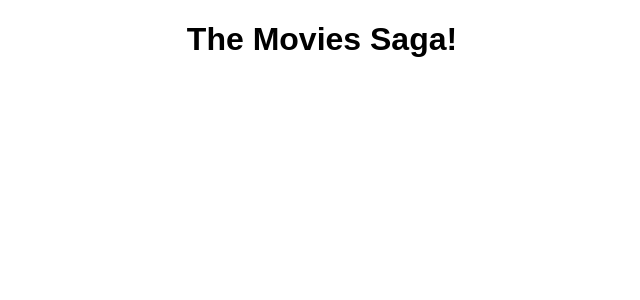
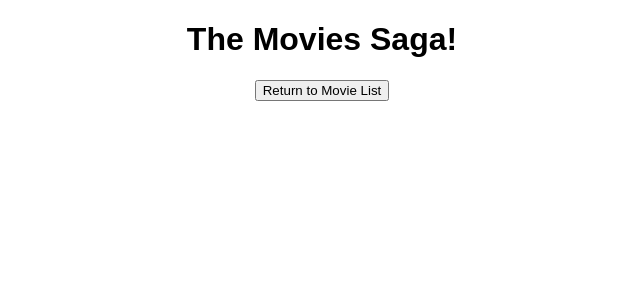
Before and after one commit to padavi804/weekend-movie-sagas, a React (Vite) app: page /#/details in a window 1280 px wide. Shown: the top 300 px of the page, without its empty margins (318-958 px from the left). Built offline with nearby package versions, Linux system fonts and the light colour scheme.

Commit message:
return to list button passing test

```diff
--- a/src/components/App/App.jsx
+++ b/src/components/App/App.jsx
@@ -14,7 +14,7 @@ function App() {
         </Route>
 
         {/* Details page */}
-        <Route path="/details" exact>
+        <Route path="/details">
           <Details />
         </Route>
 
--- a/src/components/Details/Details.jsx
+++ b/src/components/Details/Details.jsx
@@ -3,11 +3,28 @@ import { useDispatch, useSelector } from 'react-redux';
 import { useHistory, useParams } from 'react-router-dom';
 
 function Details() {
+const dispatch = useDispatch();
+const history = useHistory();
+const {id} = useParams();
+const movieDetail = useSelector(store => store.movies);
+const movieGenre = useSelector(store => store.genres);
+console.log('movie details:', movieDetail)
 
+function handleClick() {
+    history.push('/');
+}
 
+useEffect(() => {
+    dispatch({type:'GET_GENRES', payload:{id}})
+}, []);
 
+return (
+<div data-testid="movieDetails">
+<h1>{movieDetail.title}</h1>
+<button onClick={handleClick}  data-testid="toList">Return to Movie List</button>
+</div>
 
-
+);
 }
 
 export default Details;
```
Also changed, not shown: 1 other file (tests, documents, lock files or other folders).
